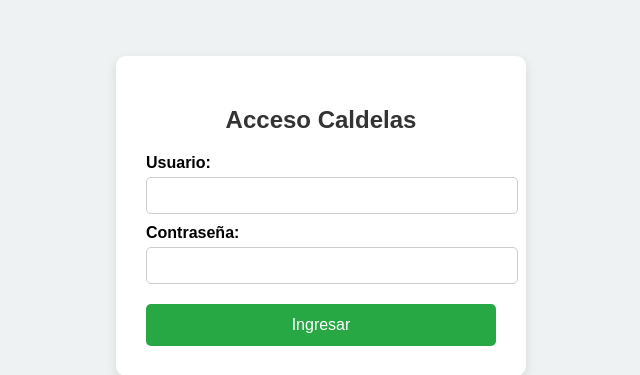
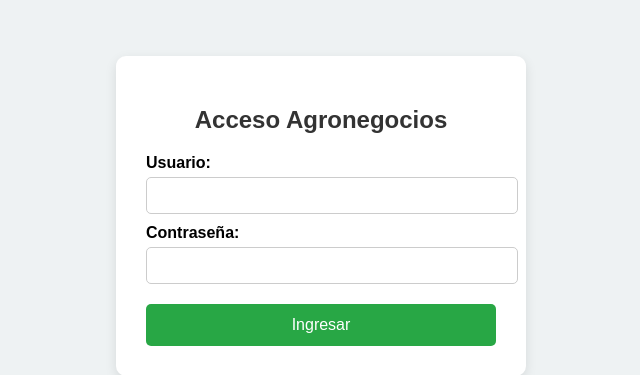
Before and after one commit to luiscvazquezb/agro, a Flask app: page /login in a window 1280 px wide. Shown: the part 192-567 px from the top of the page, without its empty margins (319-959 px from the left). Run offline with Flask 3, Linux system fonts and the light colour scheme.

Commit message:
cambio titulo de login

```diff
--- a/templates/login.html
+++ b/templates/login.html
@@ -61,7 +61,7 @@
 </head>
 <body>
   <div class="login-container">
-    <h2>Acceso Caldelas</h2>
+    <h2>Acceso Agronegocios</h2>
 
     {% with messages = get_flashed_messages(with_categories=true) %}
       {% if messages %}
```
